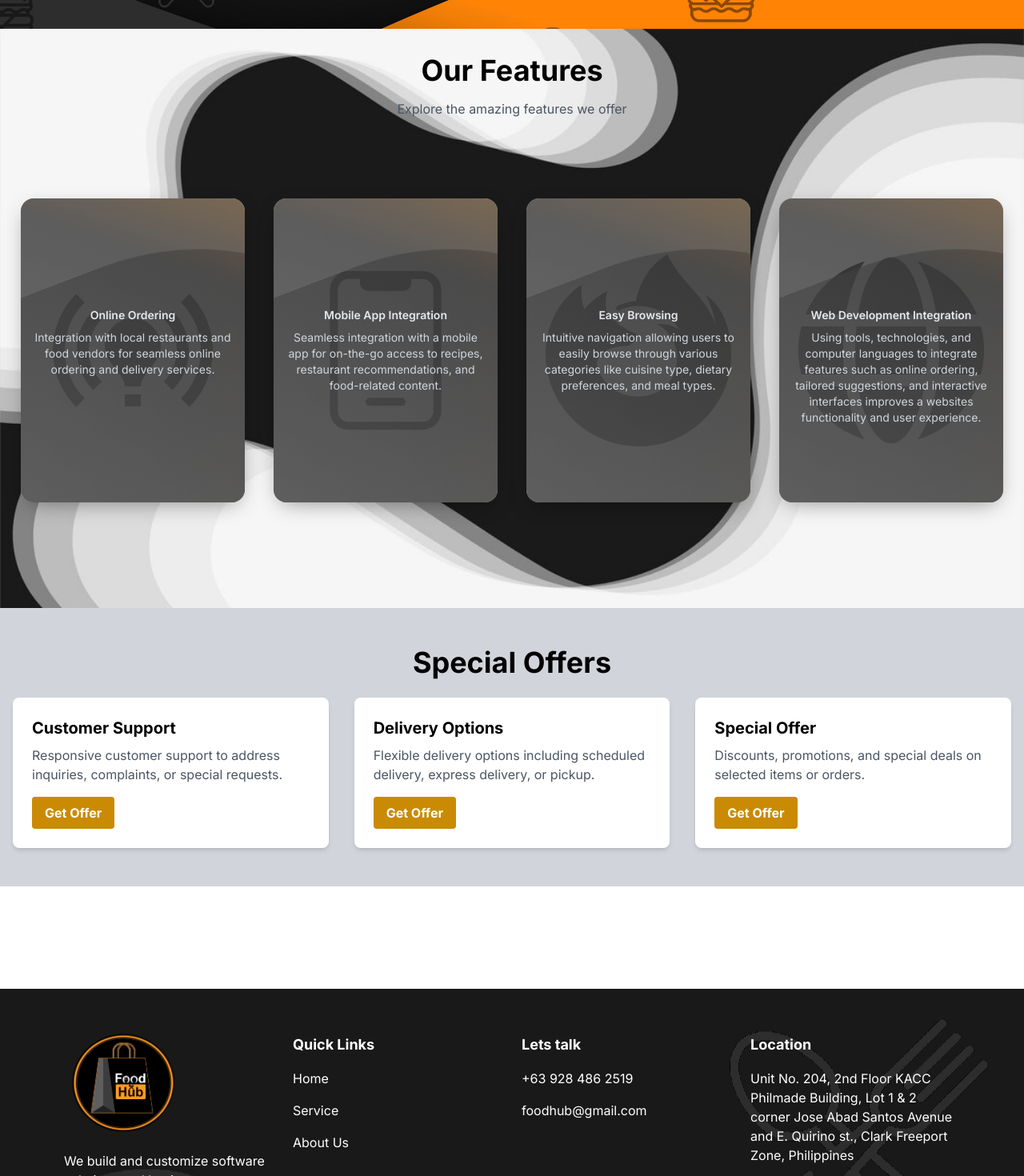
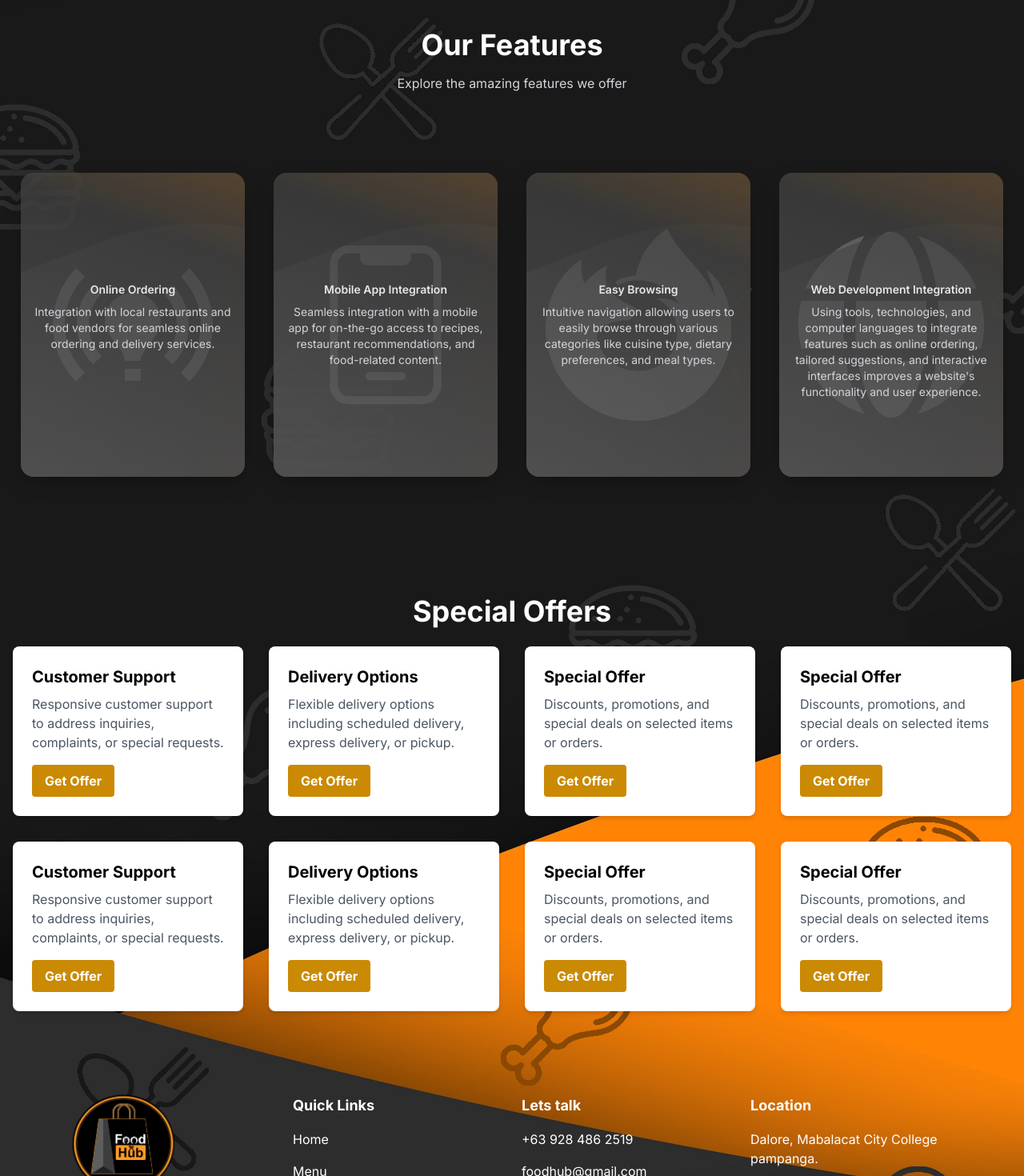
Before and after one commit to nugiwara12/food-ordering, a Next.js app: page / in a window 1280 px wide. Shown: the part 860-2330 px from the top of the page at 80% size. Built offline with nearby package versions, Linux system fonts and the light colour scheme.

Commit message:
change the footer into background image of all the layout and the other file of home is changed into one background

```diff
--- a/components/Footer/Footer.js
+++ b/components/Footer/Footer.js
@@ -4,10 +4,7 @@ import { IoLogoLinkedin } from "react-icons/io5";
 
 const Footer = () => {
   return (
-    <footer
-      className="w-full py-6 md:py-10 mt-24 md:mt-32 px-4 md:px-8 lg:px-20 bg-center"
-      style={{ backgroundImage: 'url("/logo/background.jpg")' }}
-    >
+    <footer className="w-full py-6 md:py-10 px-4 md:px-8 lg:px-20">
       <div className="container mx-auto grid grid-cols-1 md:grid-cols-2 lg:grid-cols-4 gap-6">
         <div className="flex flex-col items-center md:items-start">
           {" "}
@@ -42,21 +39,21 @@ const Footer = () => {
             <li className="mb-2 md:mb-4">
               {" "}
               {/* Adjusted spacing */}
-              <a href="#" className="font-normal hover:underline">
+              <a href="/" className="font-normal hover:underline">
                 Home
               </a>
             </li>
             <li className="mb-2 md:mb-4">
               {" "}
               {/* Adjusted spacing */}
-              <a href="#" className="font-normal hover:underline">
-                Service
+              <a href="/Home/Menu" className="font-normal hover:underline">
+                Menu
               </a>
             </li>
             <li className="mb-2 md:mb-4">
               {" "}
               {/* Adjusted spacing */}
-              <a href="#" className="font-normal hover:underline">
+              <a href="/Home/About" className="font-normal hover:underline">
                 About Us
               </a>
             </li>
@@ -86,9 +83,7 @@ const Footer = () => {
               {" "}
               {/* Adjusted spacing */}
               <p className="font-normal hover:underline">
-                Unit No. 204, 2nd Floor KACC Philmade Building, Lot 1 & 2 corner
-                Jose Abad Santos Avenue and E. Quirino st., Clark Freeport Zone,
-                Philippines
+                Dalore, Mabalacat City College pampanga.
               </p>
             </li>
           </ul>
--- a/src/app/Home/Homestead/Offering.js
+++ b/src/app/Home/Homestead/Offering.js
@@ -3,15 +3,17 @@ import React from "react";
 const Offering = () => {
   return (
     <>
-      <section className="bg-gray-300 py-12">
+      <section className="text-white py-12">
         <div className="container mx-auto px-4">
           <h1 className="text-3xl md:text-4xl font-bold mb-6 text-center">
             Special Offers
           </h1>
-          <div className="grid grid-cols-1 md:grid-cols-2 lg:grid-cols-3 gap-8">
+          <div className="grid grid-cols-1 md:grid-cols-2 lg:grid-cols-4 gap-8">
             {/* Offer cards go here */}
             <div className="bg-white p-6 rounded-lg shadow-md">
-              <h2 className="text-xl font-bold mb-2">Customer Support</h2>
+              <h2 className="text-xl font-bold mb-2 text-black">
+                Customer Support
+              </h2>
               <p className="text-gray-600 mb-4">
                 Responsive customer support to address inquiries, complaints, or
                 special requests.
@@ -23,7 +25,9 @@ const Offering = () => {
               </div>
             </div>
             <div className="bg-white p-6 rounded-lg shadow-md">
-              <h2 className="text-xl font-bold mb-2">Delivery Options</h2>
+              <h2 className="text-xl font-bold mb-2 text-black">
+                Delivery Options
+              </h2>
               <p className="text-gray-600 mb-4">
                 Flexible delivery options including scheduled delivery, express
                 delivery, or pickup.
@@ -35,7 +39,79 @@ const Offering = () => {
               </div>
             </div>
             <div className="bg-white p-6 rounded-lg shadow-md">
-              <h2 className="text-xl font-bold mb-2">Special Offer</h2>
+              <h2 className="text-xl font-bold mb-2 text-black">
+                Special Offer
+              </h2>
+              <p className="text-gray-600 mb-4">
+                Discounts, promotions, and special deals on selected items or
+                orders.
+              </p>
+              <div className="flex items-center justify-between">
+                <button className="bg-yellow-600 hover:bg-yellow-700 text-white font-bold py-2 px-4 rounded">
+                  Get Offer
+                </button>
+              </div>
+            </div>
+            <div className="bg-white p-6 rounded-lg shadow-md">
+              <h2 className="text-xl font-bold mb-2 text-black">
+                Special Offer
+              </h2>
+              <p className="text-gray-600 mb-4">
+                Discounts, promotions, and special deals on selected items or
+                orders.
+              </p>
+              <div className="flex items-center justify-between">
+                <button className="bg-yellow-600 hover:bg-yellow-700 text-white font-bold py-2 px-4 rounded">
+                  Get Offer
+                </button>
+              </div>
+            </div>
+            <div className="bg-white p-6 rounded-lg shadow-md">
+              <h2 className="text-xl font-bold mb-2 text-black">
+                Customer Support
+              </h2>
+              <p className="text-gray-600 mb-4">
+                Responsive customer support to address inquiries, complaints, or
+                special requests.
+              </p>
+              <div className="flex items-center justify-between">
+                <button className="bg-yellow-600 hover:bg-yellow-700 text-white font-bold py-2 px-4 rounded">
+                  Get Offer
+                </button>
+              </div>
+            </div>
+            <div className="bg-white p-6 rounded-lg shadow-md">
+              <h2 className="text-xl font-bold mb-2 text-black">
+                Delivery Options
+              </h2>
+              <p className="text-gray-600 mb-4">
+                Flexible delivery options including scheduled delivery, express
+                delivery, or pickup.
+              </p>
+              <div className="flex items-center justify-between">
+                <button className="bg-yellow-600 hover:bg-yellow-700 text-white font-bold py-2 px-4 rounded">
+                  Get Offer
+                </button>
+              </div>
+            </div>
+            <div className="bg-white p-6 rounded-lg shadow-md">
+              <h2 className="text-xl font-bold mb-2 text-black">
+                Special Offer
+              </h2>
+              <p className="text-gray-600 mb-4">
+                Discounts, promotions, and special deals on selected items or
+                orders.
+              </p>
+              <div className="flex items-center justify-between">
+                <button className="bg-yellow-600 hover:bg-yellow-700 text-white font-bold py-2 px-4 rounded">
+                  Get Offer
+                </button>
+              </div>
+            </div>
+            <div className="bg-white p-6 rounded-lg shadow-md">
+              <h2 className="text-xl font-bold mb-2 text-black">
+                Special Offer
+              </h2>
               <p className="text-gray-600 mb-4">
                 Discounts, promotions, and special deals on selected items or
                 orders.
--- a/src/app/Home/Homestead/page.js
+++ b/src/app/Home/Homestead/page.js
@@ -7,11 +7,7 @@ import { FaGlobe } from "react-icons/fa";
 const Homestead = () => {
   return (
     <>
-      <div className="bg-gray-900 min-h-screen">
-        <section
-          className="bg-cover bg-center h-screen"
-          style={{ backgroundImage: 'url("/logo/background.jpg")' }}
-        >
+      <section className="h-screen flex items-center justify-center">
         <div className="container mx-auto px-4 h-full flex items-center justify-center">
           <div className="text-center text-white max-w-prose">
             <h1 className="text-4xl md:text-6xl font-bold mb-4">
@@ -33,21 +29,19 @@ const Homestead = () => {
       </section>
 
       {/* Features Section */}
-        <section
-          className="py-8 bg-gray-200 bg-cover bg-no-repeat"
-          style={{ backgroundImage: 'url("/background/black.png")' }}
-        >
       <div className="container mx-auto px-4">
         <div className="text-center">
-              <h2 className="text-3xl md:text-4xl font-bold">Our Features</h2>
-              <p className="text-gray-600 mt-4">
+          <h2 className="text-3xl md:text-4xl font-bold text-white">
+            Our Features
+          </h2>
+          <p className="text-gray-300 mt-4">
             Explore the amazing features we offer
           </p>
         </div>
         <div className="grid grid-cols-1 md:grid-cols-2 lg:grid-cols-4 gap-4">
-              <div className="card playing flex flex-col justify-center items-center">
-                <div className="flex justify-center items-center w-full h-full bg-white">
-                  <MdOnlinePrediction className="h-20 md:h-32 lg:h-60 w-20 md:w-32 lg:w-60" />
+          <div className="card playing flex flex-col justify-center items-center relative">
+            <div className="flex justify-center items-center w-full h-full">
+              <MdOnlinePrediction className="h-20 md:h-32 lg:h-60 w-20 md:w-32 lg:w-60 text-white" />
             </div>
             <div className="image"></div>
             <div className="wave"></div>
@@ -58,15 +52,15 @@ const Homestead = () => {
                 Online Ordering
               </p>
               <p className="text-sm font-normal text-wrap px-4 mt-2 text-gray-300">
-                    Integration with local restaurants and food vendors for
-                    seamless online ordering and delivery services.
+                Integration with local restaurants and food vendors for seamless
+                online ordering and delivery services.
               </p>
             </div>
           </div>
 
-              <div className="card playing flex flex-col justify-center items-center">
-                <div className="flex justify-center items-center w-full h-full bg-white">
-                  <CiMobile3 className="h-20 md:h-32 lg:h-60 w-20 md:w-32 lg:w-60" />
+          <div className="card playing flex flex-col justify-center items-center relative">
+            <div className="flex justify-center items-center w-full h-full">
+              <CiMobile3 className="h-20 md:h-32 lg:h-60 w-20 md:w-32 lg:w-60 text-white" />
             </div>
             <div className="image"></div>
             <div className="wave"></div>
@@ -77,15 +71,15 @@ const Homestead = () => {
                 Mobile App Integration
               </p>
               <p className="text-sm font-normal text-wrap px-4 mt-2 text-gray-300">
-                    Seamless integration with a mobile app for on-the-go access
-                    to recipes, restaurant recommendations, and food-related
-                    content.
+                Seamless integration with a mobile app for on-the-go access to
+                recipes, restaurant recommendations, and food-related content.
               </p>
             </div>
           </div>
-              <div className="card playing flex flex-col justify-center items-center">
-                <div className="flex justify-center items-center w-full h-full bg-white">
-                  <SiFirefoxbrowser className="h-20 md:h-32 lg:h-60 w-20 md:w-32 lg:w-60" />
+
+          <div className="card playing flex flex-col justify-center items-center relative">
+            <div className="flex justify-center items-center w-full h-full">
+              <SiFirefoxbrowser className="h-20 md:h-32 lg:h-60 w-20 md:w-32 lg:w-60 text-white" />
             </div>
             <div className="image"></div>
             <div className="wave"></div>
@@ -97,14 +91,15 @@ const Homestead = () => {
               </p>
               <p className="text-sm font-normal text-wrap px-4 mt-2 text-gray-300">
                 Intuitive navigation allowing users to easily browse through
-                    various categories like cuisine type, dietary preferences,
-                    and meal types.
+                various categories like cuisine type, dietary preferences, and
+                meal types.
               </p>
             </div>
           </div>
-              <div className="card playing flex flex-col justify-center items-center">
-                <div className="flex justify-center items-center w-full h-full bg-white">
-                  <FaGlobe className="h-20 md:h-32 lg:h-60 w-20 md:w-32 lg:w-60" />
+
+          <div className="card playing flex flex-col justify-center items-center relative">
+            <div className="flex justify-center items-center w-full h-full">
+              <FaGlobe className="h-20 md:h-32 lg:h-60 w-20 md:w-32 lg:w-60 text-white" />
             </div>
             <div className="image"></div>
             <div className="wave"></div>
@@ -115,16 +110,14 @@ const Homestead = () => {
                 Web Development Integration
               </p>
               <p className="text-sm font-normal text-wrap px-4 mt-2 text-gray-300">
-                    Using tools, technologies, and computer languages to
-                    integrate features such as online ordering, tailored
-                    suggestions, and interactive interfaces improves a websites
-                    functionality and user experience.
+                Using tools, technologies, and computer languages to integrate
+                features such as online ordering, tailored suggestions, and
+                interactive interfaces improves a website's functionality and
+                user experience.
               </p>
             </div>
           </div>
         </div>
-          </div>
-        </section>
       </div>
     </>
   );
--- a/src/app/layout.js
+++ b/src/app/layout.js
@@ -1,7 +1,6 @@
 import { Inter } from "next/font/google";
 import "./globals.css";
 import BackTop from "../../components/BacktoTop/BackToTop";
-import Footer from "../../components/Footer/Footer";
 
 const inter = Inter({ subsets: ["latin"] });
 
@@ -15,7 +14,6 @@ export default function RootLayout({ children }) {
     <html lang="en">
       <body className={inter.className}>
         {children}
-        <Footer />
         <BackTop />
       </body>
     </html>
--- a/src/app/page.js
+++ b/src/app/page.js
@@ -2,13 +2,18 @@ import Image from "next/image";
 import NavbarOutside from "../../components/Navbar/NavbarOutside";
 import Homestead from "./Home/Homestead/page";
 import Offering from "./Home/Homestead/Offering";
+import Footer from "../../components/Footer/Footer";
 
 export default function Home() {
   return (
-    <div>
+    <main
+      className="w-full h-full bg-cover bg-center bg-no-repeat min-h-screen"
+      style={{ backgroundImage: 'url("/logo/background.jpg")' }}
+    >
       <NavbarOutside />
       <Homestead />
       <Offering />
-    </div>
+      <Footer />
+    </main>
   );
 }
```
Lines whose indentation alone changed are shown as unchanged.
